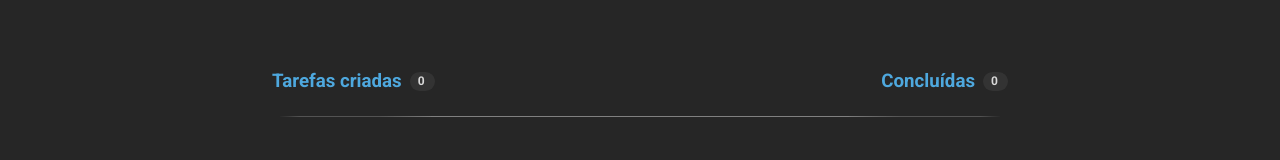
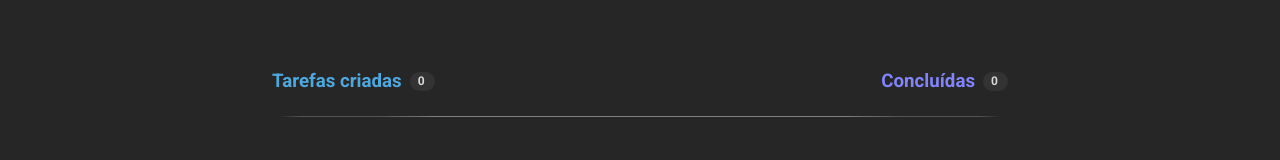
Before and after one commit to kelyAna/todo-list-ignite, a React (Vite) app: page / in a window 1280 px wide. Shown: the part 176-336 px from the top of the page. Built offline with nearby package versions, Linux system fonts and the light colour scheme.

Commit message:
fix: font color

```diff
--- a/src/components/modules/Todo.module.css
+++ b/src/components/modules/Todo.module.css
@@ -18,3 +18,7 @@
   justify-content: space-between;
   align-items: center;
 }
+
+.infoTaks .doneTasks {
+  color: #8284FA;
+}
```
